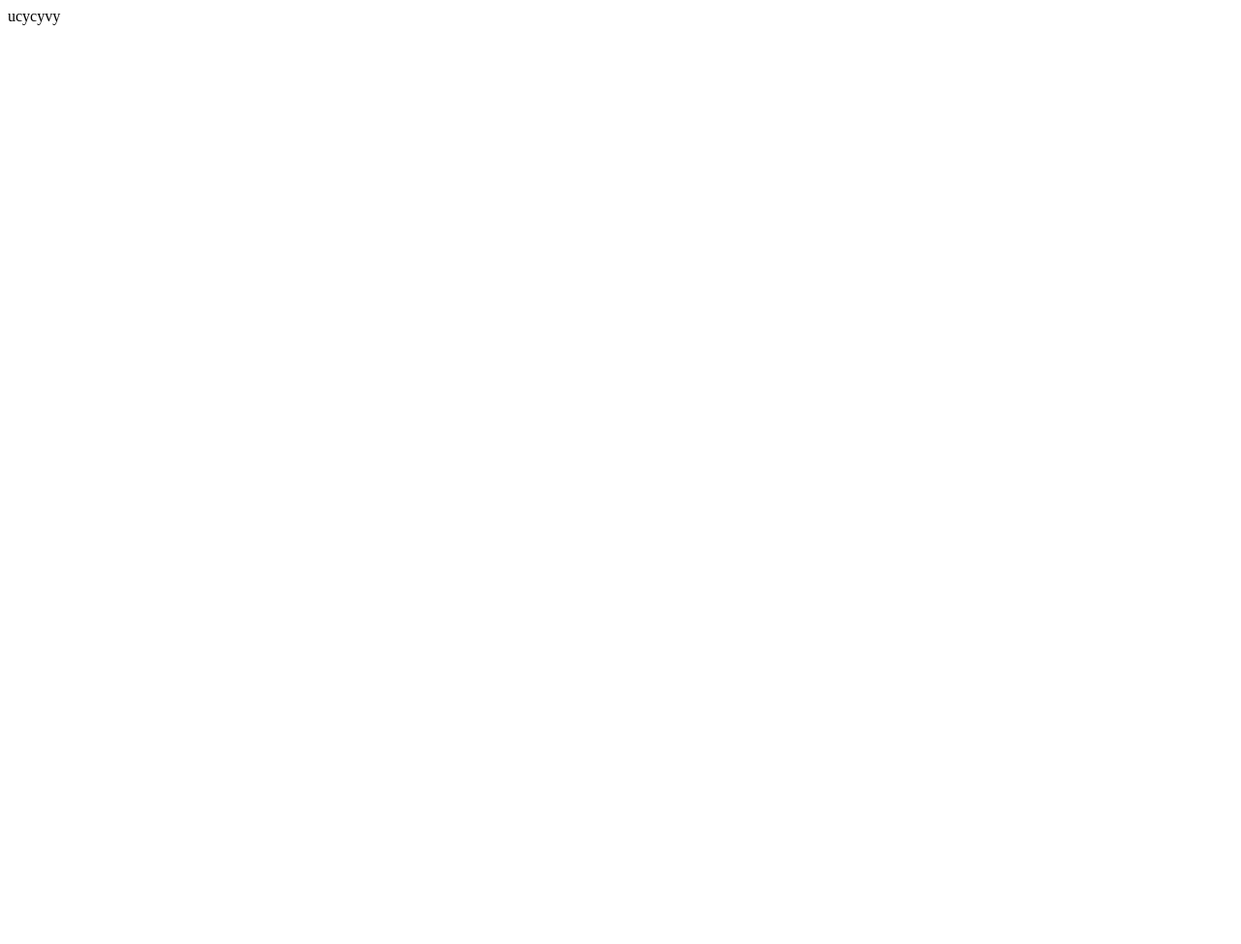
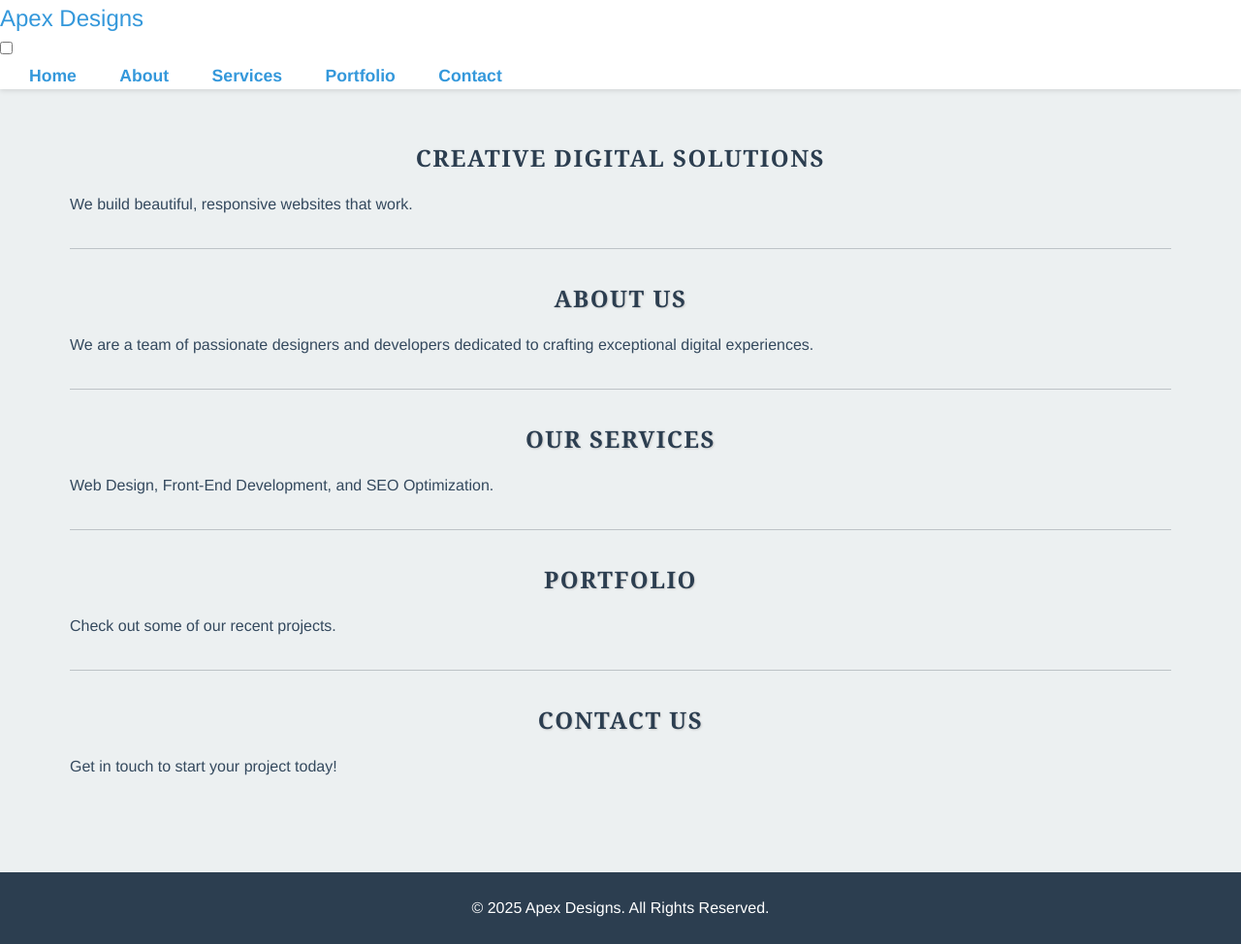
Before and after one commit to technoboy07/FSD-Projects, a plain HTML site: page proj1/index.html in a window 1280 px wide. Shown: the whole page at 97% size. Before the commit the page ends 800 px from the top, so only its background shows below. Drawn offline with Linux system fonts and the light colour scheme; files that its build step writes are made by us from their sources.

Commit message:
Update index.html

```diff
--- a/proj1/index.html
+++ b/proj1/index.html
@@ -1 +1,77 @@
-ucycyvy
+<!DOCTYPE html>
+<html lang="en">
+<head>
+    <meta charset="UTF-8">
+    <meta name="viewport" content="width=device-width, initial-scale=1.0">
+    <title>Apex Designs | One-Page Portfolio</title>
+    <link rel="stylesheet" href="css/style.css">
+    <link rel="preconnect" href="https://fonts.googleapis.com">
+    <link rel="preconnect" href="https://fonts.gstatic.com" crossorigin>
+    <link href="https://fonts.googleapis.com/css2?family=Poppins:wght@400;600;700&display=swap" rel="stylesheet">
+</head>
+<body>
+
+    <header class="site-header">
+        <div class="navbar">
+            <div class="logo">
+                <a href="#home">Apex Designs</a>
+            </div>
+            <input type="checkbox" id="nav-toggle" class="nav-toggle">
+            <label for="nav-toggle" class="nav-toggle-label">
+                <span></span>
+            </label>
+            <nav class="nav-links">
+                <ul>
+                    <li><a href="#home">Home</a></li>
+                    <li><a href="#about">About</a></li>
+                    <li><a href="#services">Services</a></li>
+                    <li><a href="#portfolio">Portfolio</a></li>
+                    <li><a href="#contact">Contact</a></li>
+                </ul>
+            </nav>
+        </div>
+    </header>
+
+    <main>
+        <section id="home">
+            <div class="section-content">
+                <h1>Creative Digital Solutions</h1>
+                <p>We build beautiful, responsive websites that work.</p>
+            </div>
+        </section>
+
+        <section id="about">
+            <div class="section-content">
+                <h2>About Us</h2>
+                <p>We are a team of passionate designers and developers dedicated to crafting exceptional digital experiences.</p>
+            </div>
+        </section>
+
+        <section id="services">
+            <div class="section-content">
+                <h2>Our Services</h2>
+                <p>Web Design, Front-End Development, and SEO Optimization.</p>
+            </div>
+        </section>
+
+        <section id="portfolio">
+            <div class="section-content">
+                <h2>Portfolio</h2>
+                <p>Check out some of our recent projects.</p>
+            </div>
+        </section>
+
+        <section id="contact">
+            <div class="section-content">
+                <h2>Contact Us</h2>
+                <p>Get in touch to start your project today!</p>
+            </div>
+        </section>
+    </main>
+
+    <footer>
+        <p>&copy; 2025 Apex Designs. All Rights Reserved.</p>
+    </footer>
+
+</body>
+</html>
```
